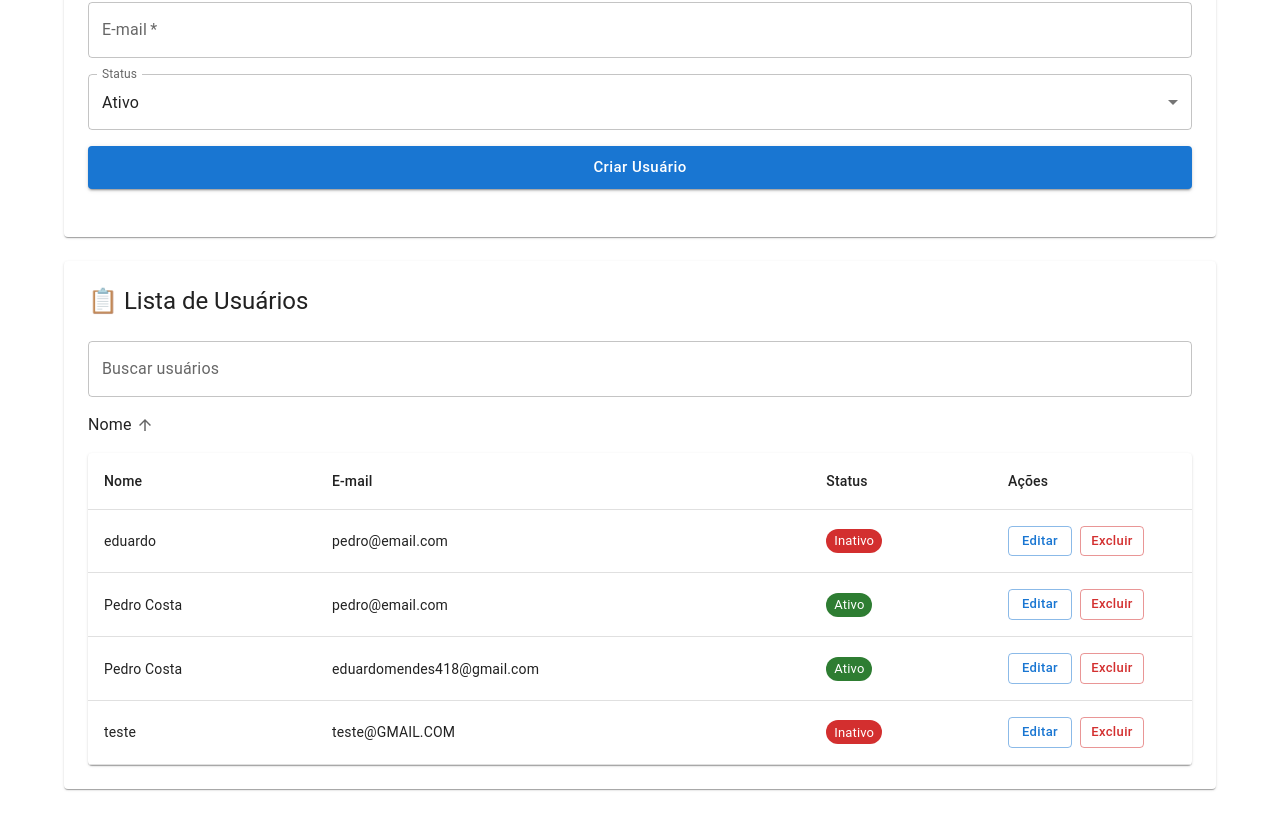
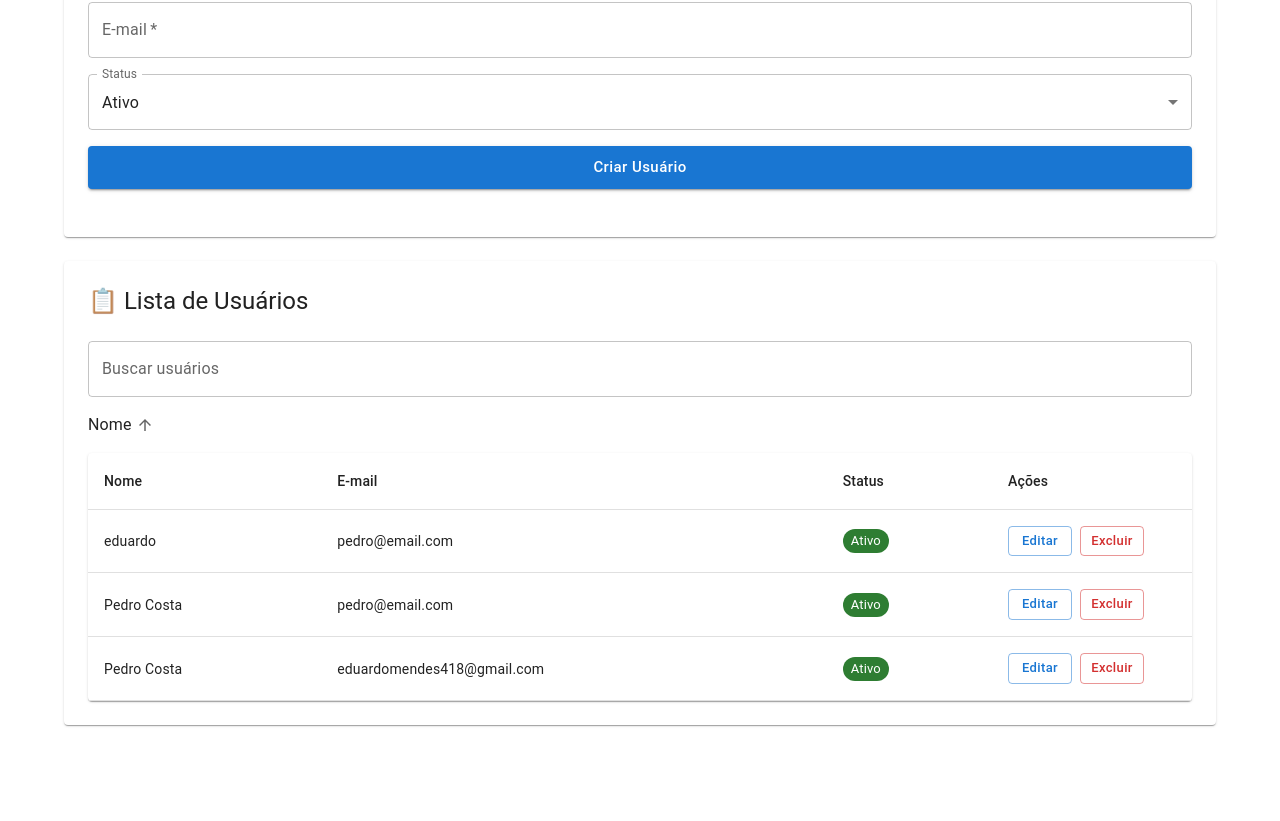
Before and after one commit to EduardoMendes418/Desafio-Front-End-Painel-Usuarios, a React (Vite) app: page / in a window 1280 px wide. Shown: the part 240-1061 px from the top of the page. After the commit the page ends 997 px from the top, so only its background shows below. Built offline with nearby package versions, Linux system fonts and the light colour scheme; data requests are answered from the project's data file.

Commit message:
[FPU-39] fix - testing and page

```diff
--- a/db.json
+++ b/db.json
@@ -1,11 +1,5 @@
 {
   "users": [
-    {
-      "id": "2e9a",
-      "name": "teste",
-      "email": "teste@GMAIL.COM",
-      "status": "inactive"
-    },
     {
       "id": "5e6e",
       "name": "Pedro Costa",
@@ -22,7 +16,7 @@
       "id": "2514",
       "name": "eduardo",
       "email": "pedro@email.com",
-      "status": "inactive"
+      "status": "active"
     }
   ]
 }
--- a/src/pages/UsersPage.tsx
+++ b/src/pages/UsersPage.tsx
@@ -16,7 +16,7 @@ import { SnackbarAlert } from '../components/feedback/SnackbarAlert';
 import { LoadingState } from '../components/feedback/LoadingState';
 import { useUserHandlers } from '../hooks/useUserHandlers';
 
-export const UsersPage: React.FC = () => {
+const UsersPage: React.FC = () => {
   const { darkMode, toggleTheme } = useThemeContext();
   const {
     usersQuery,
```
Also changed, not shown: 2 other files (tests, documents, lock files or other folders).
